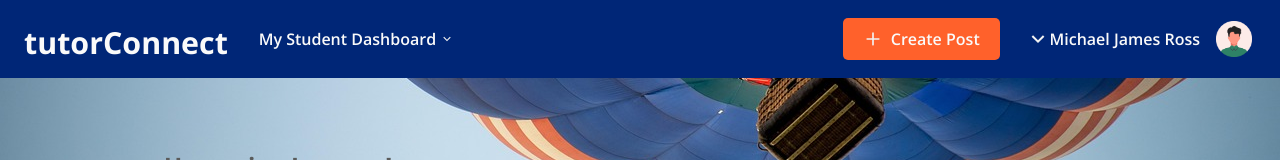
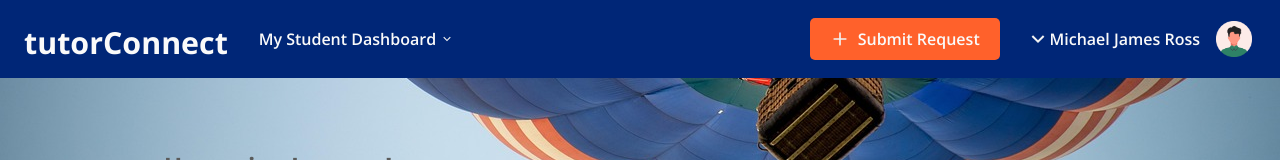
Before and after one commit to seffy/TutorConnect1.1, a website: page SIT 725 Group project/View/studenthomepage.html in a window 1280 px wide. Shown: the top 160 px of the page. Drawn offline with nearby package versions, Linux system fonts and the light colour scheme; files whose address does not match are found by name.

Commit message:
Update studenthomepage.html

```diff
--- a/SIT 725 Group project/View/studenthomepage.html
+++ b/SIT 725 Group project/View/studenthomepage.html
@@ -50,7 +50,7 @@
           <svg xmlns:xlink="http://www.w3.org/1999/xlink" xmlns="http://www.w3.org/2000/svg" viewBox="0 0 24 24" fill="none" stroke="currentColor" stroke-linecap="round" stroke-linejoin="round" stroke-width="2">
             <path d="M12 19v-7m0 0V5m0 7H5m7 0h7" stroke="#F2F2F2" fill="none" stroke-width="2px"></path>
           </svg>
-          Create Post
+          Submit Request
         </a>
 
 
```
